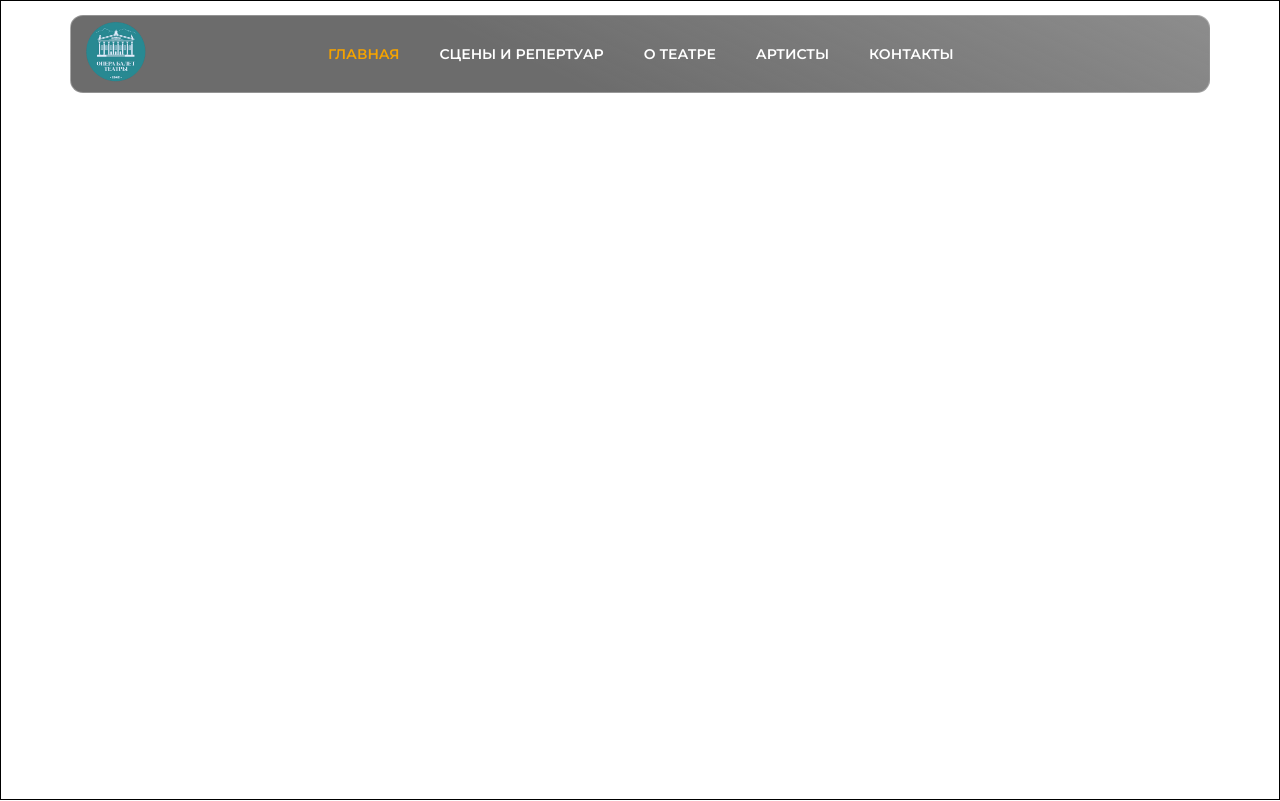
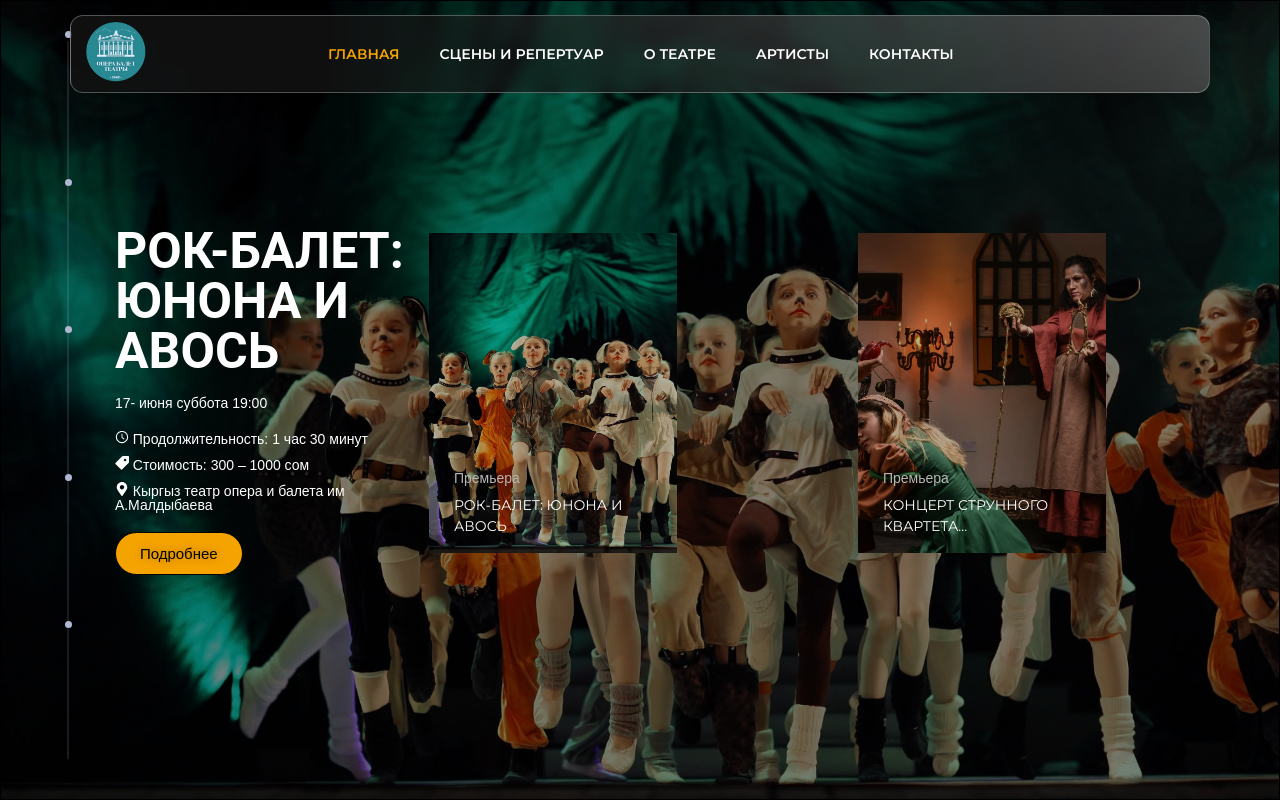
Before and after one commit to Experadog/opera-ballet, a React (Vite) app: page / in a window 1280 px wide. Shown: the top 801 px of the page. Built offline with nearby package versions, Linux system fonts and the light colour scheme; a web font is replaced by a local one.

Commit message:
add banner

```diff
--- a/src/pages/about/About.jsx
+++ b/src/pages/about/About.jsx
@@ -52,7 +52,7 @@ const About = () => {
           title="YouTube video player"
           frameBorder="0"
           allow="accelerometer; autoplay; clipboard-write; encrypted-media; gyroscope; picture-in-picture; web-share"
-          allowfullscreen
+          allowFullScreen
         ></iframe>
       </div>
     </div>
--- a/src/pages/contacts/Contacts.jsx
+++ b/src/pages/contacts/Contacts.jsx
@@ -149,7 +149,7 @@ const Contacts = () => {
         </div>
 
         <div className={cls.contacts__map}>
-          <iframe src="https://www.google.com/maps/embed?pb=!1m14!1m8!1m3!1d5847.561747144095!2d74.612767!3d42.877469!3m2!1i1024!2i768!4f13.1!3m3!1m2!1s0x389eb7dc91b3c881%3A0x1d688811cd946d10!2zVkpINis3Vywg0JHQuNGI0LrQtdC6!5e0!3m2!1sru!2skg!4v1688640966670!5m2!1sru!2skg" allowfullscreen="" loading="lazy" referrerPolicy="no-referrer-when-downgrade"></iframe>
+          <iframe src="https://www.google.com/maps/embed?pb=!1m14!1m8!1m3!1d5847.561747144095!2d74.612767!3d42.877469!3m2!1i1024!2i768!4f13.1!3m3!1m2!1s0x389eb7dc91b3c881%3A0x1d688811cd946d10!2zVkpINis3Vywg0JHQuNGI0LrQtdC6!5e0!3m2!1sru!2skg!4v1688640966670!5m2!1sru!2skg" allowFullScreen="" loading="lazy" referrerPolicy="no-referrer-when-downgrade"></iframe>
         </div>
       </div>
     </div>
--- a/src/pages/home/banner/Banner.jsx
+++ b/src/pages/home/banner/Banner.jsx
@@ -1,11 +1,98 @@
 import React from 'react';
+import { Swiper, SwiperSlide } from 'swiper/react';
+import { Navigation, Pagination, A11y, Autoplay } from 'swiper/modules';
+import { AiOutlineClockCircle } from "react-icons/ai";
+import { FaMapMarkerAlt } from "react-icons/fa";
+import { ImPriceTag } from "react-icons/im";
+
+import { BannerList } from '../../../constants/bannerList';
+import { BannerSwiper } from './bannerSwiper/BannerSwiper';
 
 import cls from "./Banner.module.scss";
+import 'swiper/css';
+import 'swiper/css/bundle';
 
 export const Banner = () => {
+  const [activeIndex, setActiveIndex] = React.useState(0);
+  const bannerContent = BannerList[activeIndex];
+
+
+  const handleSlideChange = (swiper) => {
+    setActiveIndex(swiper.realIndex);
+  };
+
+
   return (
-    <div className={cls.banner}>
+    <div style={{
+      backgroundImage: `url(${bannerContent.url})`,
+      backgroundSize: 'cover',
+      backgroundPosition: 'center',
+    }} className={cls.banner}>
+      <div className={cls.banner__wrapper}>
+        <div className={cls.banner__dots}>
+          {
+            BannerList.map((item) =>
+              <div key={item.id} className={cls.banner__dot}>
+                <div className={cls.banner__dot_block}>
+                  <div className={cls.banner__dot_number}>
+                    {item.id}
+                  </div>
+                </div>
+              </div>
+            )
+          }
+        </div>
 
+        <div className={cls.banner__content}>
+          <h2 className={cls.banner__content_title}>
+            {bannerContent.title}
+          </h2>
+          <p className={cls.banner__content_date}>
+            {bannerContent.date}
+          </p>
+          <div className={cls.banner__content_info}>
+            <div className={cls.banner__content_duration}>
+              <AiOutlineClockCircle /> Продолжительность: {bannerContent.duration}
+            </div>
+            <div className={cls.banner__content_price}>
+              <ImPriceTag /> Стоимость: {bannerContent.price}
+            </div>
+            <div className={cls.banner__content_address}>
+              <FaMapMarkerAlt />  {bannerContent.address}
+            </div>
+          </div>
+          <div>
+            <button className={cls.banner__content_btn}>
+              Подробнее
+            </button>
+          </div>
+        </div>
+
+        <Swiper
+          className={cls.banner__swipe}
+          // breakpoints={breakpoints}
+          modules={[Navigation, Pagination, A11y, Autoplay]}
+          spaceBetween={8}
+          slidesPerView={2}
+          slidesPerGroup={1}
+          // loop={true}
+          autoplay={{ delay: 2000 }}
+          speed={1000}
+          direction='horizontal'
+          onSlideChange={handleSlideChange}
+          onSwiper={(swiper) => handleSlideChange(swiper)}
+        >
+          {
+            BannerList.map(item =>
+              <>
+                <SwiperSlide className={activeIndex === item.id ? "banner__swiper-active" : ""} key={item.id}>
+                  <BannerSwiper {...item} />
+                </SwiperSlide>
+              </>
+            )
+          }
+        </Swiper>
+      </div>
     </div>
   )
 };
--- a/src/pages/home/banner/Banner.module.scss
+++ b/src/pages/home/banner/Banner.module.scss
@@ -1,4 +1,113 @@
 .banner {
   height: 100vh;
   border: 1px solid #000000;
+  background:#000000;
+  padding: 30px 0;
+
+  &::before {
+    content: "";
+    position: absolute;
+    top: 0;
+    left: 0;
+    width: 100%;
+    height: 100%;
+    background-color: rgba(0, 0, 0, 0.5);
+  }
+
+  &__wrapper {
+    display: flex;
+    align-items: center;
+    justify-content: space-between;
+    margin-left: 5%;
+    position: relative;
+    height: 100%;
+  }
+
+  &__dots {
+    display: flex;
+    flex-direction: column;
+    height: 100%;
+    position: absolute;
+    left: 0;
+
+    &::before {
+      content: "";
+      position: absolute;
+      top: 50%;
+      height: calc(100% - 20px);
+      max-height: 90vh;
+      width: 1px;
+      background: #B0B7D04D;
+      left: 50%;
+      transform: translateX(-50%) translateY(-50%);
+    }
+  }
+  &__dot {
+    flex-grow: 1;
+
+    &_block {
+      width: 7px;
+      height: 7px;
+      border-radius: 100%;
+      background-color: #B0B7D0;
+      cursor: pointer;
+    }
+
+    &_number {
+      color: #fff;
+      font-size: 13px;
+      font-weight: bold;
+      opacity: 0;
+    }
+  }
+
+  &__swipe {
+    width:70%;
+
+    & .swiper-slide-active {
+      background-color: red !important;
+    }
+  }
+
+  &__content {
+    display: flex;
+    flex-direction: column;
+    gap: 20px;
+    width: 70%;
+    color: #ffffff;
+    margin-left: 50px;
+
+    &_title {
+      font-family: "Roboto", Sans-serif;
+      font-size: 50px;
+      font-weight: 600;
+    }
+    &_date {
+      font-family: "Poppins", Sans-serif;
+      font-size: 14px;
+      font-weight: 500;
+    }
+    &_info {
+      font-family: "Poppins", Sans-serif;
+      font-size: 14px;
+      font-weight: 500;
+      display: flex;
+      justify-content: center;
+      flex-direction: column;
+      gap: 10px;
+    }
+    &_btn {
+      text-shadow: 0px 0px 10px rgba(0,0,0,0.3);
+      color: #000000;
+      background-color: #F5A300;
+      border: 1px groove #000000;
+      border-radius: 22px;
+      font-size: 15px;
+      padding: 12px 24px;
+    }
+  }
 }
+
+.banner__swipe .swiper-slide-active {
+  background-color: red !important;
+}
--- /dev/null
+++ b/src/pages/home/banner/bannerSwiper/BannerSwiper.jsx
@@ -0,0 +1,23 @@
+import React from 'react';
+
+import cls from "./BannerSwiper.module.scss";
+
+export const BannerSwiper = ({ url, title }) => {
+  return (
+    <div className={cls.banner_swiper}>
+      <img
+        className={cls.banner_swiper__img}
+        src={url}
+        alt={title}
+      />
+      <div className={cls.banner_swiper__content}>
+        <p className={cls.banner_swiper__text}>
+          Премьера
+        </p>
+        <h2 className={cls.banner_swiper__title}>
+          {title}
+        </h2>
+      </div>
+    </div>
+  )
+};
--- /dev/null
+++ b/src/pages/home/banner/bannerSwiper/BannerSwiper.module.scss
@@ -0,0 +1,41 @@
+.banner_swiper {
+  position: relative;
+  max-width: 248px;
+  height: 320px;
+  &::before {
+    content: "";
+    position: absolute;
+    top: 0;
+    left: 0;
+    width: 100%;
+    height: 100%;
+    background-color: rgba(0, 0, 0, 0.3);
+  }
+
+  &__img {
+    width: 100%;
+    height: 100%;
+    object-fit: cover;
+  }
+
+  &__content {
+    position: absolute;
+    left: 10%;
+    bottom: 5%;
+  }
+
+  &__text {
+    color: #B7B5B5;
+    font-family: "Poppins", Sans-serif;
+    font-size: 14px;
+    font-weight: 500;
+    padding-bottom: 10px;
+  }
+
+  &__title {
+    font-weight: 400;
+    font-size: 14px;
+    line-height: 1.5;
+    color: #ffffff;
+  }
+}
--- a/src/pages/home/people/People.jsx
+++ b/src/pages/home/people/People.jsx
@@ -8,6 +8,7 @@ import 'swiper/css/bundle';
 import { PeopleList } from '../../../constants/peopleList';
 import { PeopleCard } from './peopleCard/PeopleCard';
 import { Link } from 'react-router-dom';
+import { path } from '../../../constants/path';
 
 export const People = () => {
   const breakpoints = {
@@ -53,7 +54,7 @@ export const People = () => {
           }
         </Swiper>
         <div className={cls.people__link}>
-          <Link>Больше...</Link>
+          <Link to={path.ARTISTS}>Больше...</Link>
         </div>
       </div>
     </div>
```
